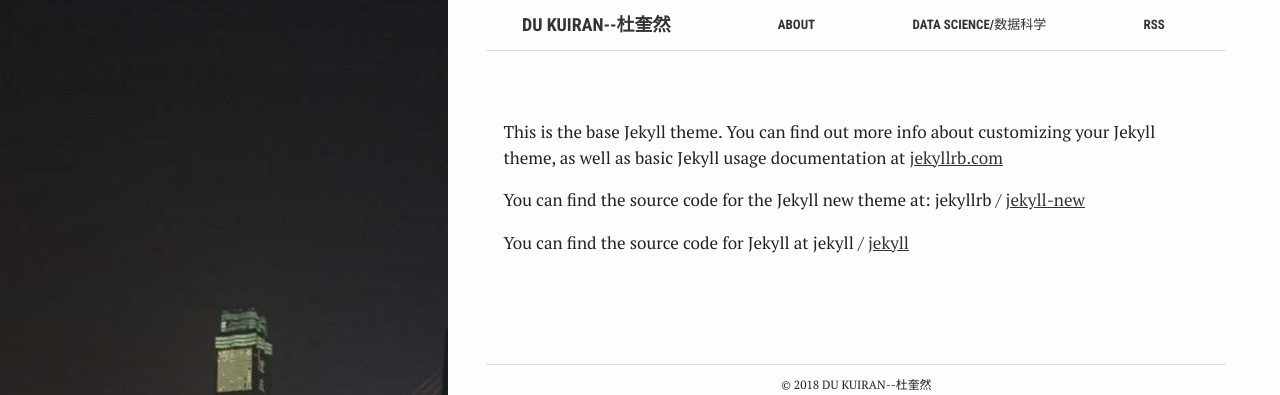
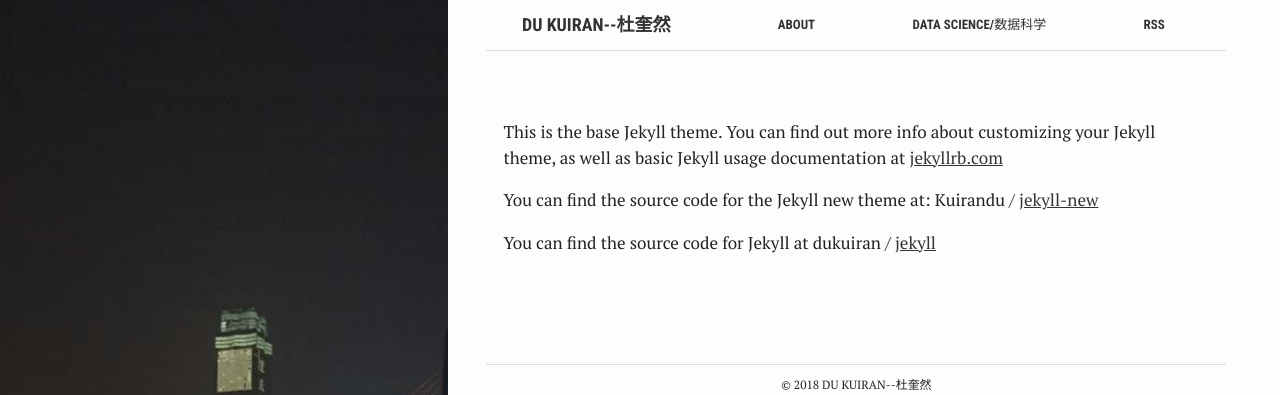
Before and after one commit to dukuiran/dukuiran.github.io, a Jekyll site: the page built from about.md, in a window 1280 px wide. Shown: the top 395 px of the page. Built offline with Jekyll 4.4.1, drawn with Linux system fonts in a browser that asks for light colours.

Commit message:
Update _config.yml

```diff
--- a/_config.yml
+++ b/_config.yml
@@ -15,9 +15,13 @@ description: > # this means to ignore newlines until "baseurl:"
 baseurl: "" # the subpath of your site, e.g. /blog
 lang: "en"
 url: "http://localhost:4000" # the base hostname & protocol for your site
-twitter_username: jekyllrb
-github_username:  jekyll
+twitter_username: Kuirandu
+github_username:  dukuiran
 disqus_username:
+
+RSS: false
+
+
 
 # Build settings
 markdown: kramdown
```
